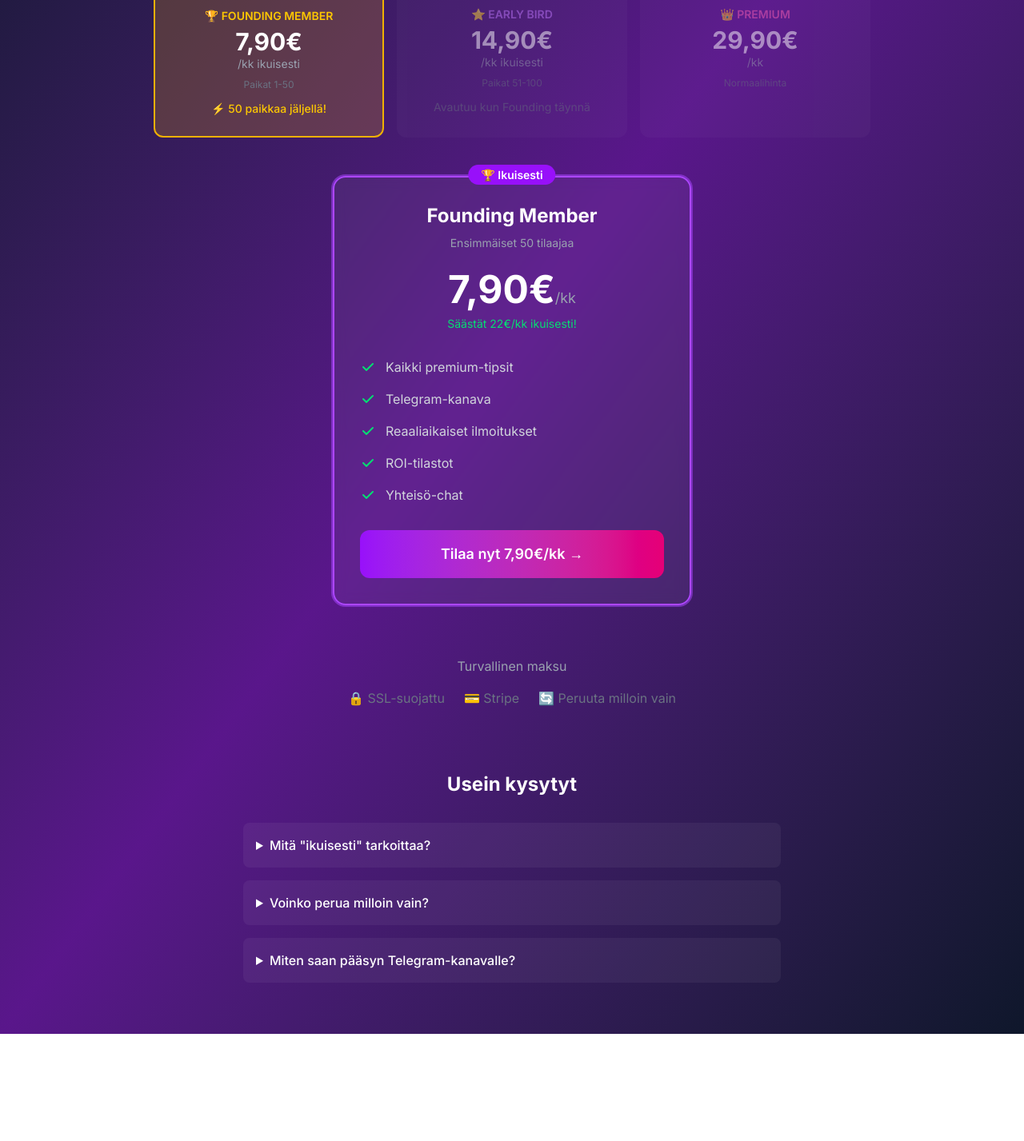
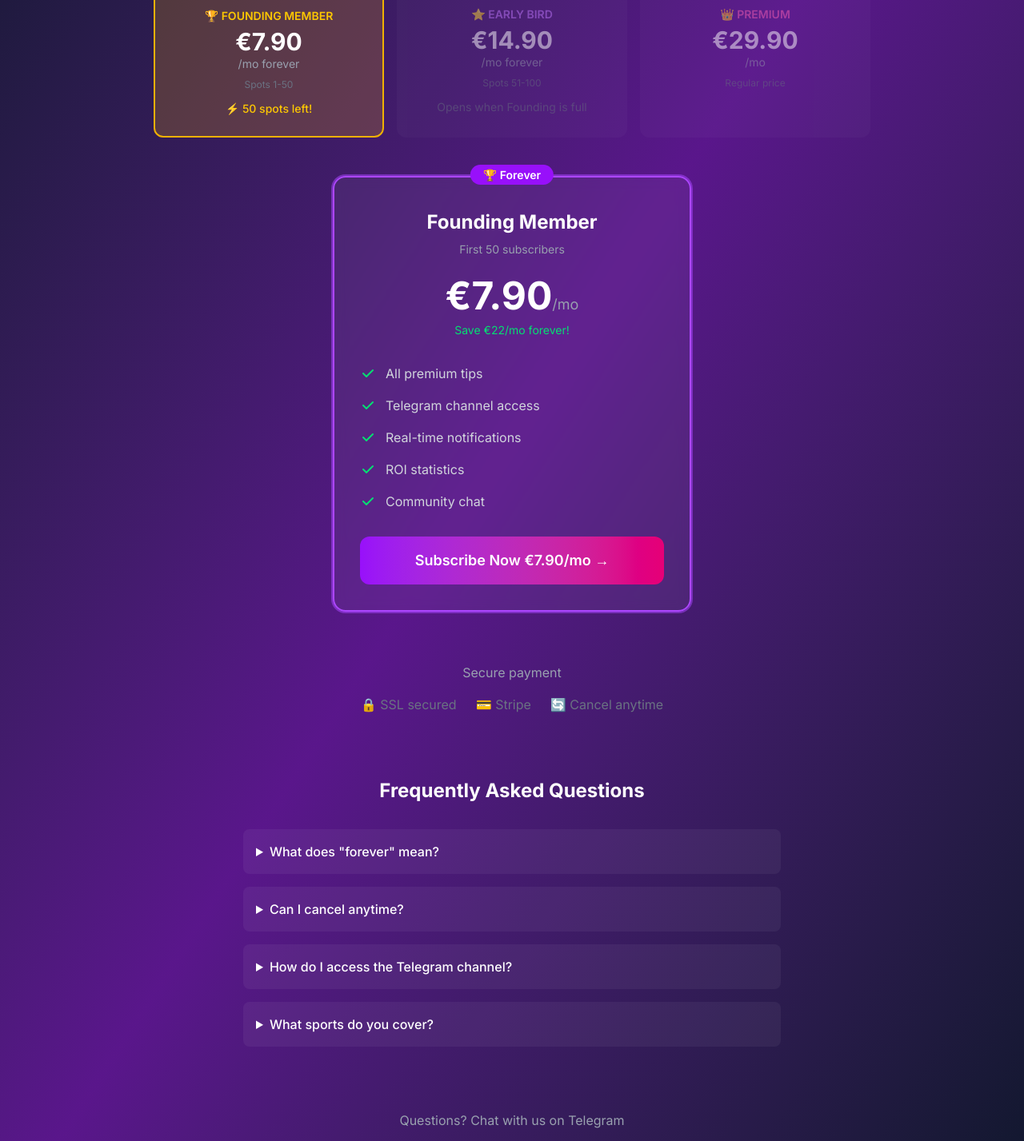
Before and after one commit to seabiscuitespoo-wq/tipstersking, a Next.js app: page /pricing in a window 1280 px wide. Shown: the part 440-1867 px from the top of the page at 80% size. Before the commit the page ends 1733 px from the top, so only its background shows below. Built offline with nearby package versions, Linux system fonts and the light colour scheme.

Commit message:
feat: translate pricing page to English + add Telegram CTA

```diff
--- a/src/app/pricing/page.tsx
+++ b/src/app/pricing/page.tsx
@@ -8,42 +8,41 @@ const TIER_CONFIG = {
   founding: {
     maxSpots: 50,
     priceId: "price_1T5O9cAaocVx6MDwOODjnjGO",
-    price: "7,90",
+    price: "7.90",
     name: "Founding Member",
-    badge: "🏆 Ikuisesti",
-    description: "Ensimmäiset 50 tilaajaa",
+    badge: "🏆 Forever",
+    description: "First 50 subscribers",
   },
   earlyBird: {
-    maxSpots: 100, // 51-100
+    maxSpots: 100,
     priceId: "price_1T5O9jAaocVx6MDwDuyNYIoO",
-    price: "14,90",
+    price: "14.90",
     name: "Early Bird",
-    badge: "⭐ Ikuisesti",
-    description: "Tilaajat 51-100",
+    badge: "⭐ Forever",
+    description: "Subscribers 51-100",
   },
   premium: {
-    maxSpots: null, // unlimited
+    maxSpots: null,
     priceId: "price_1T4yWcAaocVx6MDwOosccZG3",
-    price: "29,90",
+    price: "29.90",
     name: "Premium",
     badge: null,
-    description: "Normaalihinta",
+    description: "Regular price",
   },
 };
 
 const FEATURES = [
-  "Kaikki premium-tipsit",
-  "Telegram-kanava",
-  "Reaaliaikaiset ilmoitukset",
-  "ROI-tilastot",
-  "Yhteisö-chat",
+  "All premium tips",
+  "Telegram channel access",
+  "Real-time notifications",
+  "ROI statistics",
+  "Community chat",
 ];
 
 export default function PricingPage() {
   const [loading, setLoading] = useState<string | null>(null);
   const [subscriberCount, setSubscriberCount] = useState(0);
 
-  // Determine which tier is currently available
   const getCurrentTier = () => {
     if (subscriberCount < 50) return "founding";
     if (subscriberCount < 100) return "earlyBird";
@@ -53,7 +52,6 @@ export default function PricingPage() {
   const currentTier = getCurrentTier();
   const currentConfig = TIER_CONFIG[currentTier as keyof typeof TIER_CONFIG];
 
-  // Calculate spots left for current tier
   const getSpotsLeft = () => {
     if (currentTier === "founding") return 50 - subscriberCount;
     if (currentTier === "earlyBird") return 100 - subscriberCount;
@@ -62,10 +60,8 @@ export default function PricingPage() {
 
   const spotsLeft = getSpotsLeft();
 
-  // TODO: Fetch actual subscriber count from API
   useEffect(() => {
-    // For now, simulate with 0 subscribers
-    // Later: fetch("/api/subscribers/count").then(r => r.json()).then(d => setSubscriberCount(d.count))
+    // TODO: fetch("/api/subscribers/count").then(r => r.json()).then(d => setSubscriberCount(d.count))
     setSubscriberCount(0);
   }, []);
 
@@ -87,11 +83,11 @@ export default function PricingPage() {
       if (data.url) {
         window.location.href = data.url;
       } else {
-        alert("Virhe: " + (data.error || "Tuntematon virhe"));
+        alert("Error: " + (data.error || "Unknown error"));
       }
     } catch (error) {
       console.error("Checkout error:", error);
-      alert("Jokin meni pieleen. Yritä uudelleen.");
+      alert("Something went wrong. Please try again.");
     } finally {
       setLoading(null);
     }
@@ -120,10 +116,10 @@ export default function PricingPage() {
       <main className="container mx-auto px-6 py-16">
         <div className="text-center mb-16">
           <h1 className="text-4xl md:text-5xl font-bold text-white mb-4">
-            Early Bird -hinnoittelu
+            Early Bird Pricing
           </h1>
           <p className="text-xl text-gray-300 max-w-2xl mx-auto">
-            Ensimmäiset 100 tilaajaa saavat pysyvästi halvemman hinnan
+            First 100 subscribers get a permanently lower price
           </p>
         </div>
 
@@ -141,7 +137,7 @@ export default function PricingPage() {
             />
           </div>
           <div className="text-center mt-2 text-white font-medium">
-            {subscriberCount}/100 early bird -paikkaa täytetty
+            {subscriberCount}/100 early bird spots filled
           </div>
         </div>
 
@@ -151,47 +147,47 @@ export default function PricingPage() {
             {/* Founding */}
             <div className={`p-6 rounded-xl ${currentTier === "founding" ? "bg-yellow-500/20 border-2 border-yellow-500" : "bg-white/5 opacity-50"}`}>
               <div className="text-yellow-400 text-sm font-semibold mb-1">🏆 FOUNDING MEMBER</div>
-              <div className="text-3xl font-bold text-white">7,90€</div>
-              <div className="text-gray-400 text-sm">/kk ikuisesti</div>
-              <div className="text-xs text-gray-500 mt-2">Paikat 1-50</div>
+              <div className="text-3xl font-bold text-white">€7.90</div>
+              <div className="text-gray-400 text-sm">/mo forever</div>
+              <div className="text-xs text-gray-500 mt-2">Spots 1-50</div>
               {currentTier === "founding" && (
                 <div className="mt-3 text-yellow-400 text-sm font-medium">
-                  ⚡ {spotsLeft} paikkaa jäljellä!
+                  ⚡ {spotsLeft} spots left!
                 </div>
               )}
               {currentTier !== "founding" && subscriberCount >= 50 && (
-                <div className="mt-3 text-gray-500 text-sm">✓ Loppuunmyyty</div>
+                <div className="mt-3 text-gray-500 text-sm">✓ Sold out</div>
               )}
             </div>
 
             {/* Early Bird */}
             <div className={`p-6 rounded-xl ${currentTier === "earlyBird" ? "bg-purple-500/20 border-2 border-purple-500" : "bg-white/5 opacity-50"}`}>
               <div className="text-purple-400 text-sm font-semibold mb-1">⭐ EARLY BIRD</div>
-              <div className="text-3xl font-bold text-white">14,90€</div>
-              <div className="text-gray-400 text-sm">/kk ikuisesti</div>
-              <div className="text-xs text-gray-500 mt-2">Paikat 51-100</div>
+              <div className="text-3xl font-bold text-white">€14.90</div>
+              <div className="text-gray-400 text-sm">/mo forever</div>
+              <div className="text-xs text-gray-500 mt-2">Spots 51-100</div>
               {currentTier === "earlyBird" && (
                 <div className="mt-3 text-purple-400 text-sm font-medium">
-                  ⚡ {spotsLeft} paikkaa jäljellä!
+                  ⚡ {spotsLeft} spots left!
                 </div>
               )}
               {currentTier === "founding" && (
-                <div className="mt-3 text-gray-500 text-sm">Avautuu kun Founding täynnä</div>
+                <div className="mt-3 text-gray-500 text-sm">Opens when Founding is full</div>
               )}
               {currentTier === "premium" && (
-                <div className="mt-3 text-gray-500 text-sm">✓ Loppuunmyyty</div>
+                <div className="mt-3 text-gray-500 text-sm">✓ Sold out</div>
               )}
             </div>
 
             {/* Premium */}
             <div className={`p-6 rounded-xl ${currentTier === "premium" ? "bg-pink-500/20 border-2 border-pink-500" : "bg-white/5 opacity-50"}`}>
               <div className="text-pink-400 text-sm font-semibold mb-1">👑 PREMIUM</div>
-              <div className="text-3xl font-bold text-white">29,90€</div>
-              <div className="text-gray-400 text-sm">/kk</div>
-              <div className="text-xs text-gray-500 mt-2">Normaalihinta</div>
+              <div className="text-3xl font-bold text-white">€29.90</div>
+              <div className="text-gray-400 text-sm">/mo</div>
+              <div className="text-xs text-gray-500 mt-2">Regular price</div>
               {currentTier === "premium" && (
                 <div className="mt-3 text-pink-400 text-sm font-medium">
-                  Aina saatavilla
+                  Always available
                 </div>
               )}
             </div>
@@ -200,31 +196,33 @@ export default function PricingPage() {
 
         {/* Current offer */}
         <div className="max-w-md mx-auto">
-          <div className="bg-white/5 backdrop-blur-sm rounded-2xl p-8 border-2 border-purple-500 ring-2 ring-purple-500/50">
-            <div className="absolute -top-4 left-1/2 -translate-x-1/2">
-              <span className="bg-purple-600 text-white text-sm font-semibold px-4 py-1 rounded-full">
-                {currentConfig.badge || "Nykyinen hinta"}
-              </span>
-            </div>
+          <div className="bg-white/5 backdrop-blur-sm rounded-2xl p-8 border-2 border-purple-500 ring-2 ring-purple-500/50 relative">
+            {currentConfig.badge && (
+              <div className="absolute -top-4 left-1/2 -translate-x-1/2">
+                <span className="bg-purple-600 text-white text-sm font-semibold px-4 py-1 rounded-full">
+                  {currentConfig.badge}
+                </span>
+              </div>
+            )}
 
-            <div className="text-center mb-8">
+            <div className="text-center mb-8 pt-2">
               <h2 className="text-2xl font-bold text-white mb-2">{currentConfig.name}</h2>
               <p className="text-gray-400 text-sm">{currentConfig.description}</p>
 
               {spotsLeft && spotsLeft <= 20 && (
                 <div className="mt-3 text-orange-400 text-sm font-medium animate-pulse">
-                  🔥 Enää {spotsLeft} paikkaa jäljellä!
+                  🔥 Only {spotsLeft} spots left!
                 </div>
               )}
 
               <div className="mt-6">
-                <span className="text-5xl font-bold text-white">{currentConfig.price}€</span>
-                <span className="text-gray-400 text-lg">/kk</span>
+                <span className="text-5xl font-bold text-white">€{currentConfig.price}</span>
+                <span className="text-gray-400 text-lg">/mo</span>
               </div>
 
               {currentTier !== "premium" && (
                 <div className="mt-2 text-green-400 text-sm">
-                  Säästät {currentTier === "founding" ? "22€" : "15€"}/kk ikuisesti!
+                  Save €{currentTier === "founding" ? "22" : "15"}/mo forever!
                 </div>
               )}
             </div>
@@ -259,10 +257,10 @@ export default function PricingPage() {
                     <circle className="opacity-25" cx="12" cy="12" r="10" stroke="currentColor" strokeWidth="4"></circle>
                     <path className="opacity-75" fill="currentColor" d="M4 12a8 8 0 018-8V0C5.373 0 0 5.373 0 12h4zm2 5.291A7.962 7.962 0 014 12H0c0 3.042 1.135 5.824 3 7.938l3-2.647z"></path>
                   </svg>
-                  Ladataan...
+                  Loading...
                 </span>
               ) : (
-                `Tilaa nyt ${currentConfig.price}€/kk →`
+                `Subscribe Now €${currentConfig.price}/mo →`
               )}
             </button>
           </div>
@@ -270,34 +268,55 @@ export default function PricingPage() {
 
         {/* Trust badges */}
         <div className="mt-16 text-center">
-          <p className="text-gray-400 mb-4">Turvallinen maksu</p>
+          <p className="text-gray-400 mb-4">Secure payment</p>
           <div className="flex justify-center items-center gap-6 text-gray-500">
-            <span>🔒 SSL-suojattu</span>
+            <span>🔒 SSL secured</span>
             <span>💳 Stripe</span>
-            <span>🔄 Peruuta milloin vain</span>
+            <span>🔄 Cancel anytime</span>
           </div>
         </div>
 
         {/* FAQ */}
         <div className="mt-20 max-w-2xl mx-auto">
-          <h2 className="text-2xl font-bold text-white text-center mb-8">Usein kysytyt</h2>
+          <h2 className="text-2xl font-bold text-white text-center mb-8">Frequently Asked Questions</h2>
 
           <div className="space-y-4">
             <details className="bg-white/5 rounded-lg p-4">
-              <summary className="text-white font-medium cursor-pointer">Mitä "ikuisesti" tarkoittaa?</summary>
-              <p className="text-gray-400 mt-2">Founding Member ja Early Bird -hinnat pysyvät samana niin kauan kuin tilauksesi on aktiivinen. Vaikka hinta nousisi myöhemmin, sinun hintasi ei muutu.</p>
+              <summary className="text-white font-medium cursor-pointer">What does "forever" mean?</summary>
+              <p className="text-gray-400 mt-2">Founding Member and Early Bird prices stay the same as long as your subscription is active. Even if we raise prices later, your rate won't change.</p>
             </details>
 
             <details className="bg-white/5 rounded-lg p-4">
-              <summary className="text-white font-medium cursor-pointer">Voinko perua milloin vain?</summary>
-              <p className="text-gray-400 mt-2">Kyllä! Voit perua tilauksesi koska tahansa. Saat käyttää palvelua laskutusjakson loppuun asti.</p>
+              <summary className="text-white font-medium cursor-pointer">Can I cancel anytime?</summary>
+              <p className="text-gray-400 mt-2">Yes! You can cancel your subscription at any time. You'll keep access until the end of your billing period.</p>
             </details>
 
             <details className="bg-white/5 rounded-lg p-4">
-              <summary className="text-white font-medium cursor-pointer">Miten saan pääsyn Telegram-kanavalle?</summary>
-              <p className="text-gray-400 mt-2">Maksun jälkeen saat automaattisesti kutsulinkin sähköpostiisi ja success-sivulle. Klikkaa linkkiä ja liity kanavalle!</p>
+              <summary className="text-white font-medium cursor-pointer">How do I access the Telegram channel?</summary>
+              <p className="text-gray-400 mt-2">After payment, you'll automatically receive an invite link via email and on the success page. Click the link to join the channel!</p>
+            </details>
+
+            <details className="bg-white/5 rounded-lg p-4">
+              <summary className="text-white font-medium cursor-pointer">What sports do you cover?</summary>
+              <p className="text-gray-400 mt-2">We primarily cover football, hockey, and basketball. We focus on quality over quantity — only the best value bets make it to the channel.</p>
             </details>
           </div>
+        </div>
+
+        {/* Telegram CTA */}
+        <div className="mt-20 text-center">
+          <p className="text-gray-400 mb-4">Questions? Chat with us on Telegram</p>
+          <a
+            href="https://t.me/TipstersKingBot"
+            target="_blank"
+            rel="noopener noreferrer"
+            className="inline-flex items-center gap-2 bg-[#0088cc] hover:bg-[#0077b5] text-white px-6 py-3 rounded-lg font-medium transition"
+          >
+            <svg className="w-5 h-5" fill="currentColor" viewBox="0 0 24 24">
+              <path d="M11.944 0A12 12 0 0 0 0 12a12 12 0 0 0 12 12 12 12 0 0 0 12-12A12 12 0 0 0 12 0a12 12 0 0 0-.056 0zm4.962 7.224c.1-.002.321.023.465.14a.506.506 0 0 1 .171.325c.016.093.036.306.02.472-.18 1.898-.962 6.502-1.36 8.627-.168.9-.499 1.201-.82 1.23-.696.065-1.225-.46-1.9-.902-1.056-.693-1.653-1.124-2.678-1.8-1.185-.78-.417-1.21.258-1.91.177-.184 3.247-2.977 3.307-3.23.007-.032.014-.15-.056-.212s-.174-.041-.249-.024c-.106.024-1.793 1.14-5.061 3.345-.48.33-.913.49-1.302.48-.428-.008-1.252-.241-1.865-.44-.752-.245-1.349-.374-1.297-.789.027-.216.325-.437.893-.663 3.498-1.524 5.83-2.529 6.998-3.014 3.332-1.386 4.025-1.627 4.476-1.635z"/>
+            </svg>
+            @TipstersKingBot
+          </a>
         </div>
       </main>
     </div>
```
